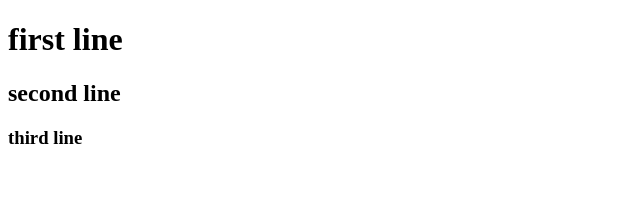
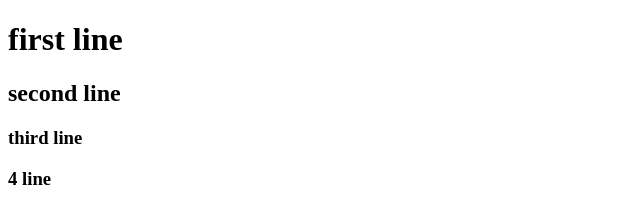
Before and after one commit to Sunil1728/test, a plain HTML site: page index.html in a window 1280 px wide. Shown: the full height of the page, 0-640 px from the left. Drawn offline with Linux system fonts and the light colour scheme.

Commit message:
Update index.html

```diff
--- a/index.html
+++ b/index.html
@@ -4,5 +4,6 @@
     <h1>first line</h1>
     <h2>second line</h2>
     <h3>third line</h3>
+     <h3>4 line</h3>
 </body>
 </html>
```
